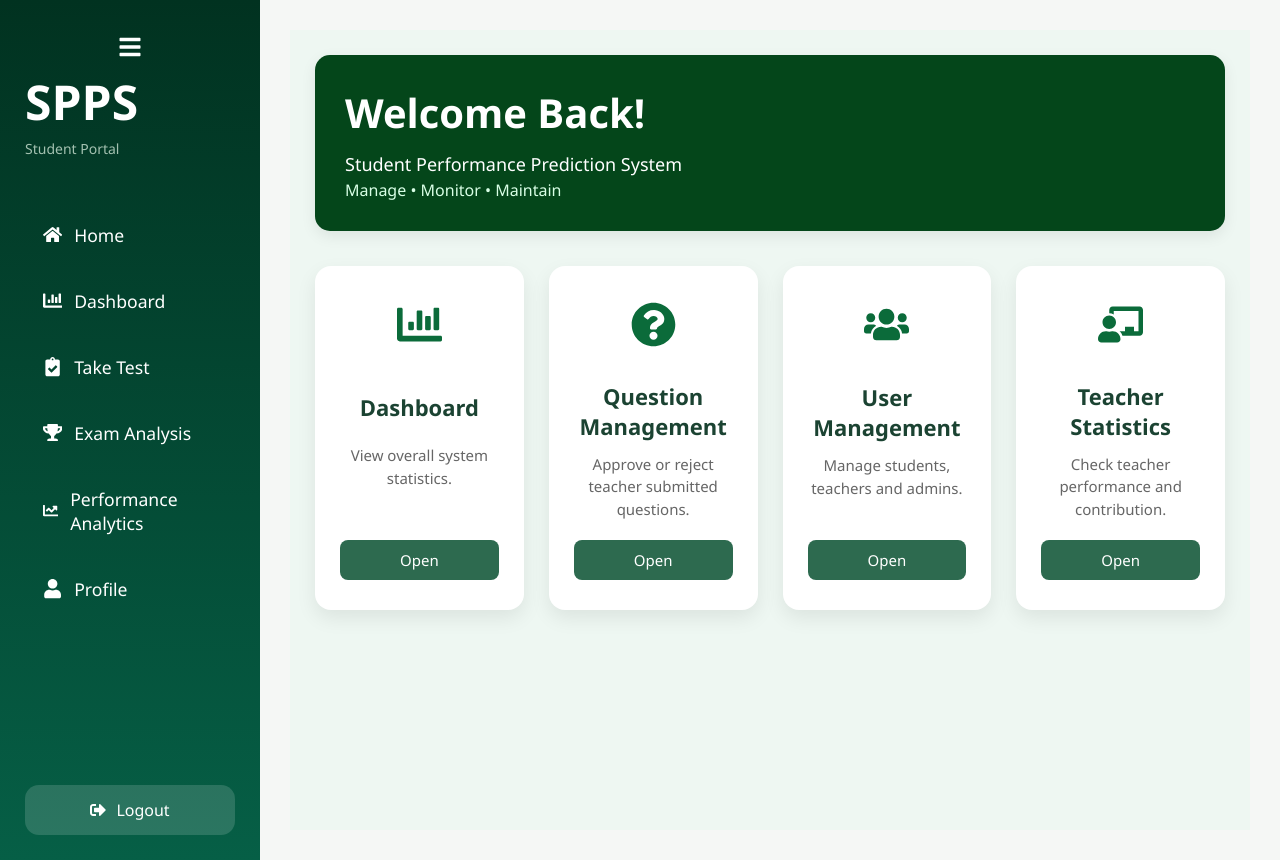
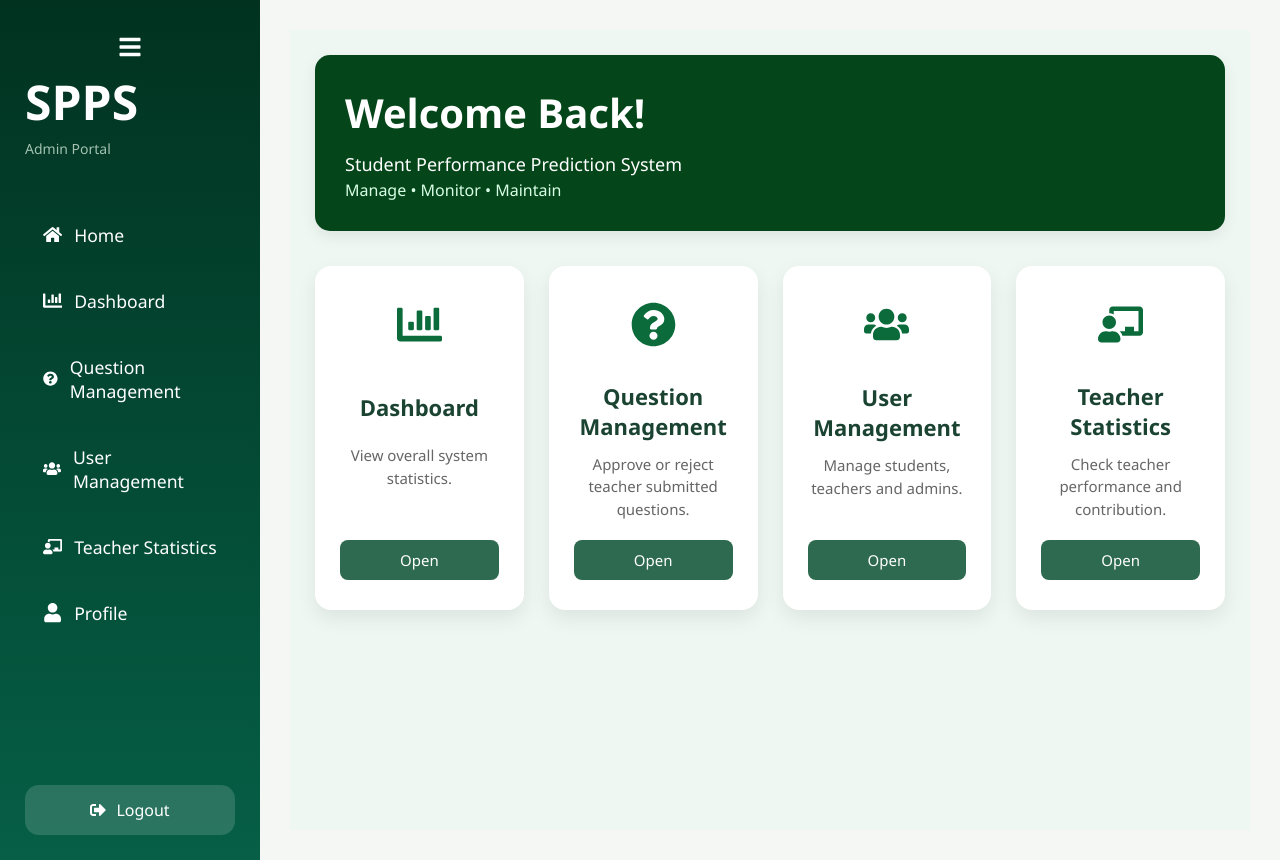
Before and after one commit to MourjyaB/SPPS, a React (Create React App) app in the folder spps_frontend/: page /admin-home in a window 1280 px wide. Built offline with nearby package versions, Linux system fonts and the light colour scheme; no server answers; sample sign-in values are in the browser's storage.

Commit message:
Update role state management to use localStorage
Store user role in localStorage after fetching.

```diff
--- a/spps_frontend/src/components/layout.js
+++ b/spps_frontend/src/components/layout.js
@@ -22,7 +22,9 @@ function Layout({ children }) {
 
   const [collapsed, setCollapsed] = useState(false);
 
-  const [role, setRole] = useState("");
+  const [role, setRole] = useState(
+  localStorage.getItem("role") || ""
+);
 
   useEffect(() => {
 
@@ -48,6 +50,7 @@ function Layout({ children }) {
         const data = await response.json();
 
         setRole(data.role);
+        localStorage.setItem("role", data.role);
 
       } catch (err) {
 
```
